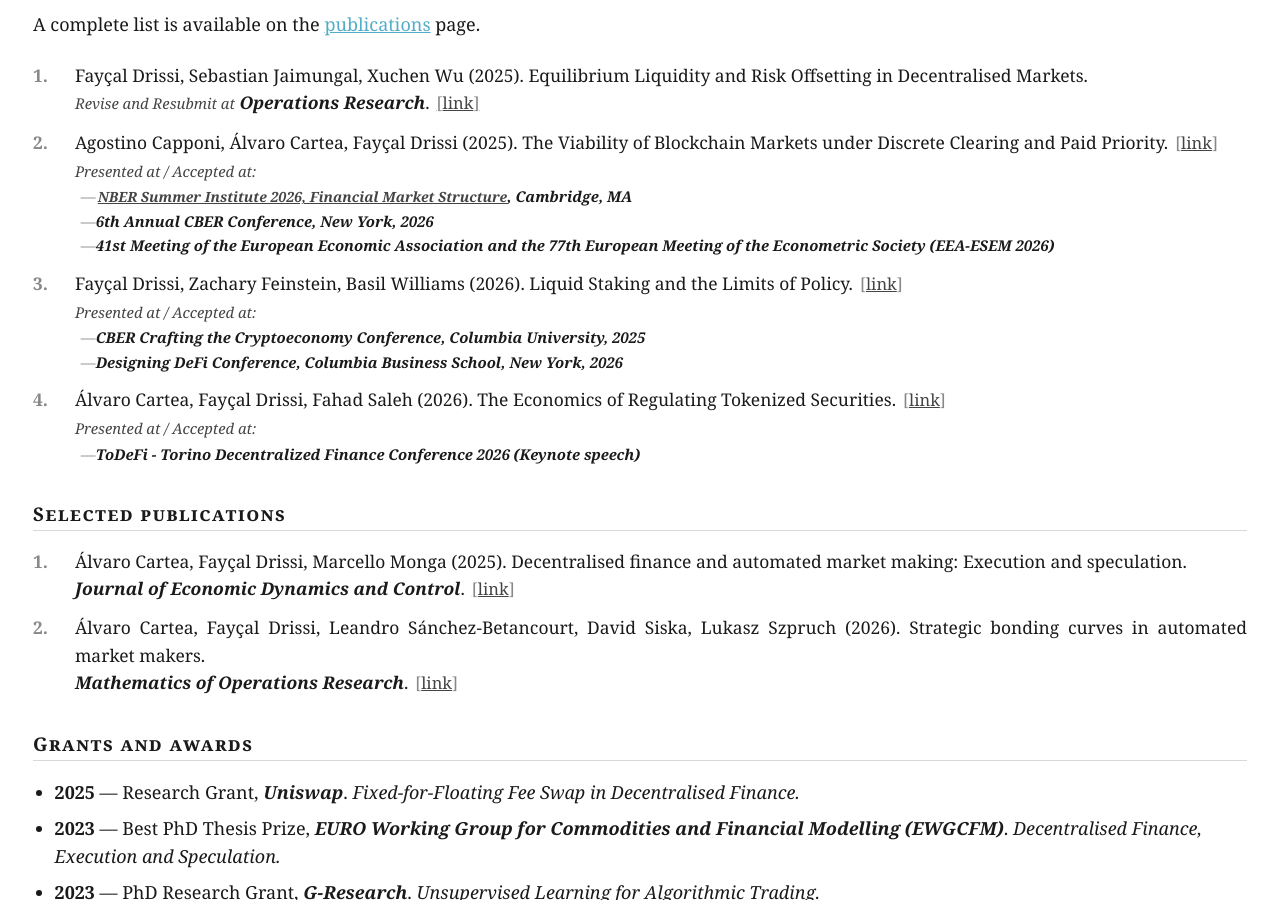
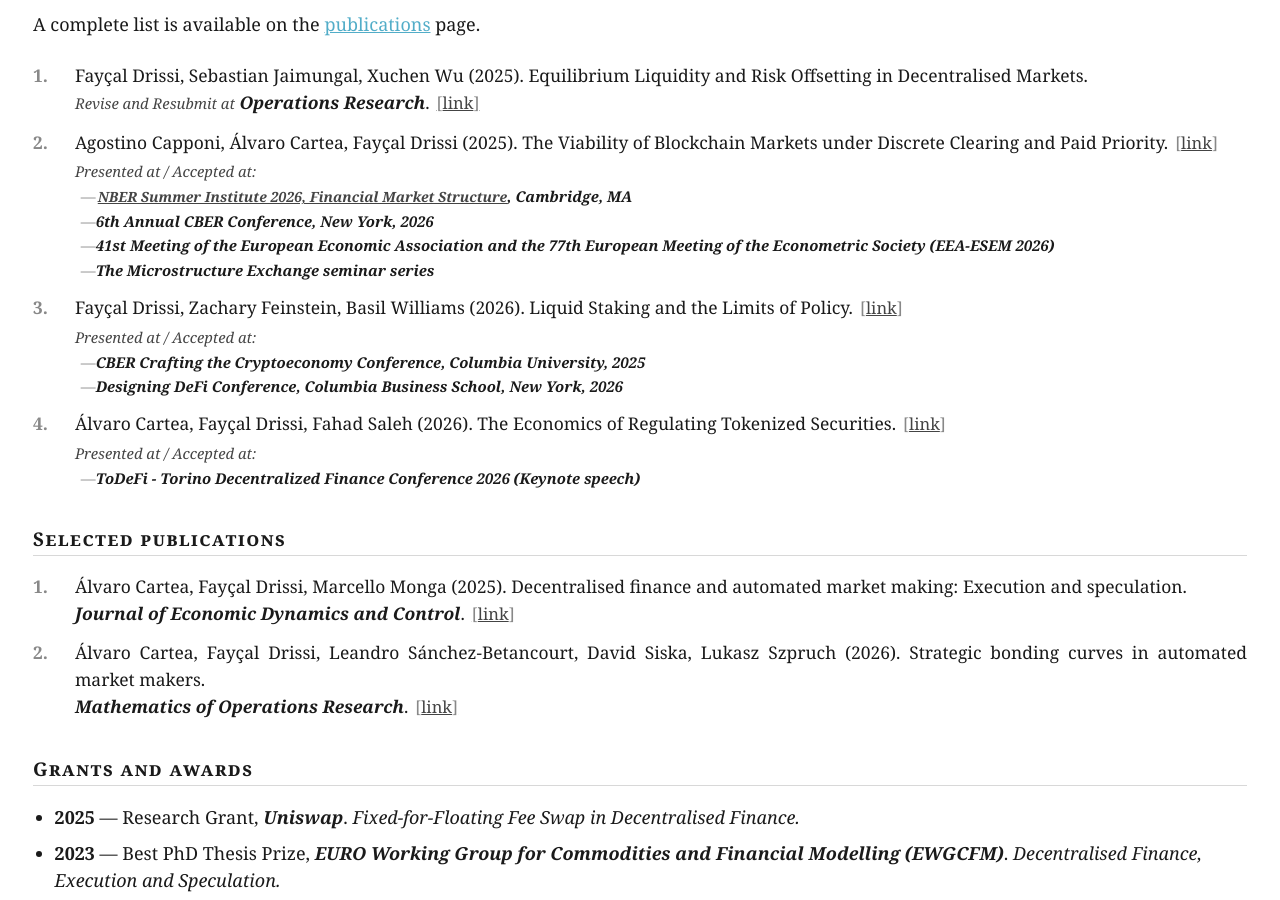
Before and after one commit to FDR0903/FDR0903.github.io, a Jekyll site: the page built from _pages/about.md, in a window 1280 px wide and 900 px high, scrolled down 640 px. Built offline with Jekyll 4.4.1, drawn with Linux system fonts in a browser that asks for light colours; some web fonts are replaced.

Commit message:
Add the Microstructure Exchange seminar to the Capponi and Cartea paper
Listed in the CV LaTeX sources, the rebuilt CV PDF, the home page
selected working papers, and the paper's front matter so the Research
and Publications pages pick it up. Also updates mempools.pdf.

Co-Authored-By: Claude Opus 5 (1M context) <noreply@anthropic.com>

```diff
--- a/_pages/about.md
+++ b/_pages/about.md
@@ -254,6 +254,7 @@ A complete list is available on the <a href="{{ base_path }}/selected-publicatio
         <li><a href="https://www.nber.org/conferences/si-2026-financial-market-structure">NBER Summer Institute 2026, Financial Market Structure</a>, Cambridge, MA</li>
         <li>6th Annual CBER Conference, New York, 2026</li>
         <li>41st Meeting of the European Economic Association and the 77th European Meeting of the Econometric Society (EEA-ESEM 2026)</li>
+        <li>The Microstructure Exchange seminar series</li>
       </ul>
     </div>
   </li>
```
Also changed, not shown: _workingpapersfinance/2025_amm_cappo.md (+1 -0 lines), 4 other files.
